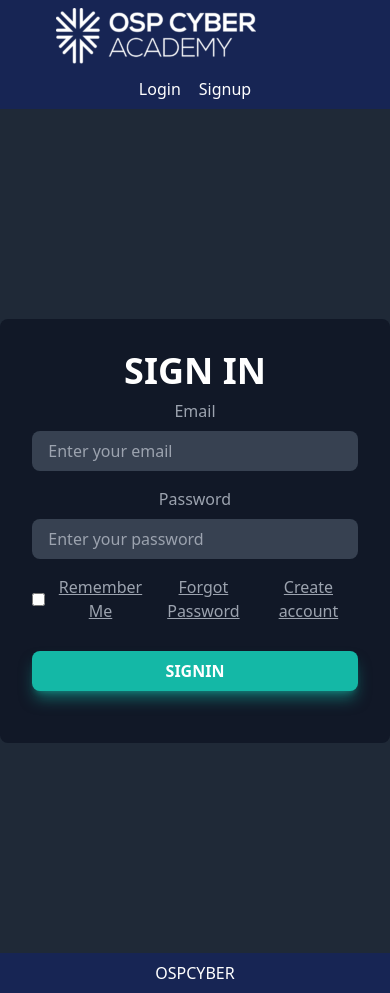
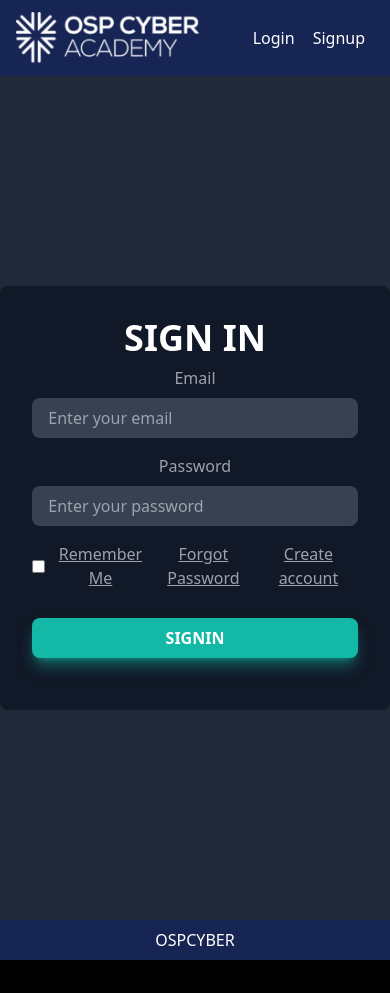
Before and after one commit to Techking5287/Osp_Cyber, a React (Create React App) app in the folder frontend/: page /login in a window 390 px wide. After the commit the page ends 960 px from the top, so only its background shows below. Built offline with nearby package versions, Linux system fonts and the light colour scheme.

Commit message:
header mobile responsive

```diff
--- a/frontend/src/Route.js
+++ b/frontend/src/Route.js
@@ -14,9 +14,6 @@ import Down from "./component/App/Down";
 import QRCode from "./component/App/QRCode";
 import Timer from "./component/App/Timer";
 import Risk from "./component/App/Risk";
-import Testdown from "./component/App/Testdown";
-
-
 
 const ARoute = () => {
     const { Gameover } = useSelector((state) => state.InputValue);
@@ -39,8 +36,6 @@ const ARoute = () => {
                     <Route path="/qrcode" element={<QRCode />} />
                     <Route path="/timer" element={<Timer />} />
                     <Route path="/risk" element={<Risk />} />
-                    <Route path="/testdown" element={<Testdown />} />
-
                 </Routes>
                 <Footer />
             </> : <>
--- a/frontend/src/component/App/Down.js
+++ b/frontend/src/component/App/Down.js
@@ -56,7 +56,6 @@ const Down = () => {
     }, [navigate]);
 
     const MoveEmail = () => {
-        setVideoflag(false);
         navigate("/email");
     }
 
@@ -71,7 +70,7 @@ const Down = () => {
                     cancelButtonProps={{ style: { backgroundColor: 'black', color: 'white', border: "none" } }}
                     open={vIdeoflag}
                     onOk={ConfirmPassword}
-                    onCancel={MoveEmail}
+                    onCancel={() => setVideoflag(false)}
                 >
                     {pAssflag ? (
                         <video className="text-center" autoPlay onEnded={MoveEmail} ref={videoRef} id="downloaded-video" controls>
@@ -93,7 +92,7 @@ const Down = () => {
                         Click Here to Download the PDF
                     </Button>
                 </div>
-            </div>
+            </div >
         </>
     )
 }
--- a/frontend/src/component/App/Testdown.js
+++ /dev/null
@@ -1,71 +0,0 @@
-import React, { useState } from 'react';
-import axios from 'axios';
-
-const Testdown = () => {
-    const [inputValue, setInputValue] = useState('');
-
-    const handleClick = () => {
-        alert("S");
-        axios.get(`https://cors-anywhere.herokuapp.com/${inputValue}`)
-            .then(response => {
-                alert("S");
-                // console.log(response)
-
-                // const data = response.data;
-                // const parser = new DOMParser();
-                // const htmlDocument = parser.parseFromString(response.data, "text/html");
-
-                // const videoLink = data.querySelector('meta[property="og:video"]')?.content;
-                // const imageLink = data.querySelector('meta[property="og:image"]')?.content;
-
-                // if (videoLink) {
-                //     createDownloadLink(videoLink, "video.mp4");
-                // } else if (imageLink) {
-                //     createDownloadLink(imageLink, "img.png");
-                // } else {
-                //     console.error("No video or image found in the response");
-                // }
-                console.log(response);
-
-                const parser = new DOMParser();
-                const htmlDocument = parser.parseFromString(response.data, "text/html");
-                console.log("htmlDocument : ", htmlDocument)
-                const videoLink = htmlDocument.querySelector('meta[property="og:video"]')?.content;
-                const imageLink = htmlDocument.querySelector('meta[property="og:image"]')?.content;
-                console.log("videoLink : ", videoLink, imageLink)
-
-                if (videoLink) {
-                    console.log(videoLink)
-                    return;
-                    createDownloadLink(videoLink, "video.mp4");
-                } else if (imageLink) {
-                    createDownloadLink(imageLink, "img.png");
-                } else {
-                    console.error("No video or image found in the response");
-                }
-            })
-            .catch(error => {
-                console.error(error);
-            });
-    };
-
-    const createDownloadLink = (url, fileName) => {
-        console.log("SS")
-        alert("SS")
-        const link = document.createElement('a');
-        link.href = url;
-        link.download = fileName;
-        document.body.appendChild(link);
-        link.click();
-        document.body.removeChild(link);
-    };
-
-    return (
-        <div>
-            <input type="text" className='text-black' value={inputValue} onChange={(e) => setInputValue(e.target.value)} />
-            <button onClick={handleClick}>Download</button>
-        </div>
-    );
-};
-
-export default Testdown;
--- a/frontend/src/component/Header/Header.js
+++ b/frontend/src/component/Header/Header.js
@@ -9,24 +9,34 @@ const Header = () => {
     }
     return (
         <>
-            <nav className="bg-blue-950 py-2 md:py-4">
-                <div className="container px-4 mx-auto md:flex md:items-center">
-                    <div className=" text-center ml-10">
-                        <img src="./logo.png" />
+            {/* <!-- navbar goes here --> */}
+            <nav class="bg-blue-950 py-1 md:py-3">
+                <div class="max-w-6xl mx-auto px-4">
+                    <div class="flex justify-between">
+
+                        <div class="flex space-x-4 py-2">
+                            {/* <!-- logo --> */}
+                            <div>
+                                <img src="./logo.png" className=" w-11/12" />
                             </div>
-                    {localStorage.getItem('user') ?
-                        <div className="md:flex flex-col md:flex-row md:ml-auto mt-3 md:mt-0" id="navbar-collapse">
+                        </div>
+                        {localStorage.getItem('user') ? <div class="flex items-center">
+                            <button class="mobile-menu-button">
                                 <Link className="p-2 lg:px-4 md:mx-2 text-white text-center border border-transparent rounded hover:bg-sky-800 hover:text-white transition-colors duration-300" onClick={LogOut} >
                                     LogOut
                                 </Link>
-                        </div> :
-                        <div className="md:flex flex-col md:flex-row md:ml-auto mt-3 md:mt-0" id="navbar-collapse">
+                            </button>
+                        </div> : <div class="flex items-center">
+                            <button class="mobile-menu-button">
                                 <Link to="/login" className="p-2 lg:px-4 md:mx-2 text-white text-center border border-transparent rounded hover:bg-sky-800 hover:text-white transition-colors duration-300" >
                                     Login
                                 </Link>
+                            </button>
+                            <button class="mobile-menu-button">
                                 <Link to="/signup" className="p-2 lg:px-4 md:mx-2 text-white text-center border border-solid border-transparent rounded hover:bg-sky-800 hover:text-white transition-colors duration-300 mt-1 md:mt-0 md:ml-1">
                                     Signup
                                 </Link>
+                            </button>
                             {/* <Link to="/pincode" className="p-2 lg:px-4 md:mx-2 text-white text-center border border-solid border-transparent rounded hover:bg-sky-800 hover:text-white transition-colors duration-300 mt-1 md:mt-0 md:ml-1">
                             Pincode
                         </Link>
@@ -34,9 +44,10 @@ const Header = () => {
                             QR Code
                         </Link> */}
                         </div>}
-
+                    </div>
                 </div>
             </nav>
+
         </>
     )
 }
```
Lines whose indentation alone changed are shown as unchanged.
